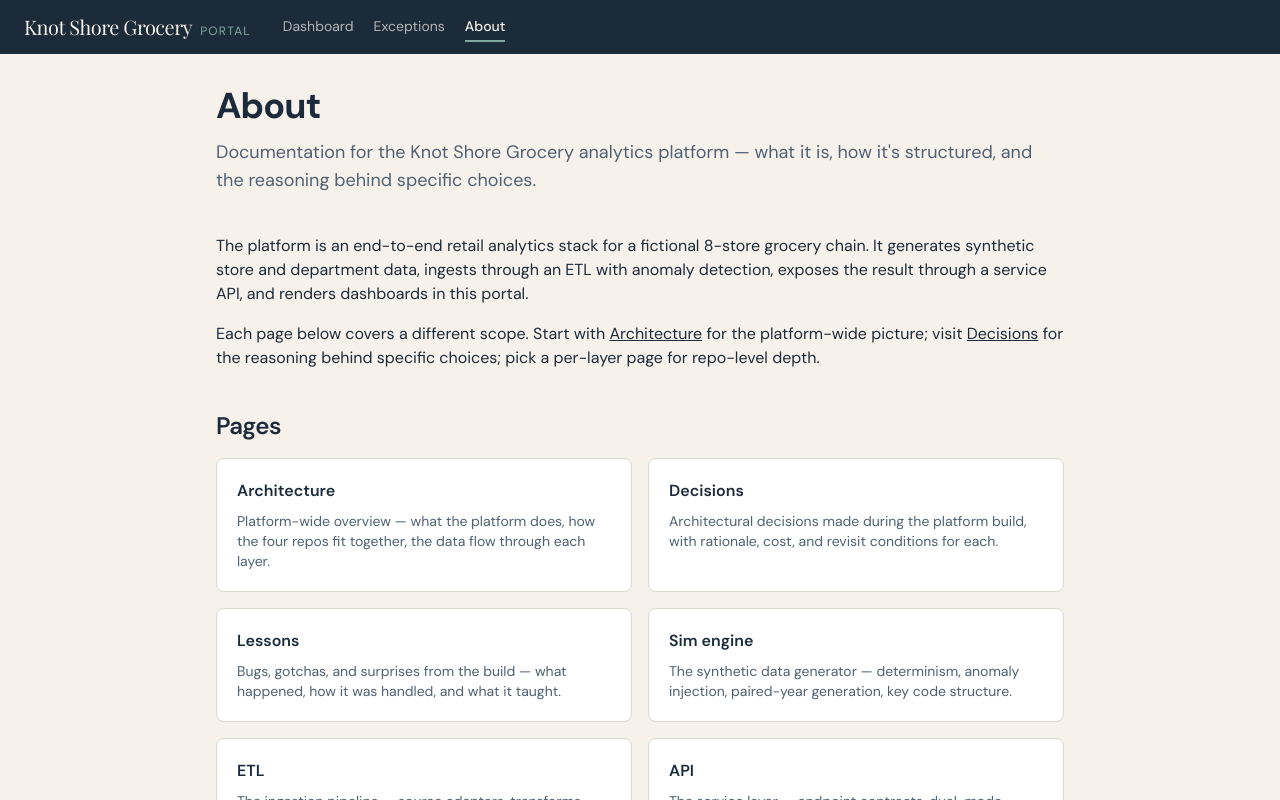
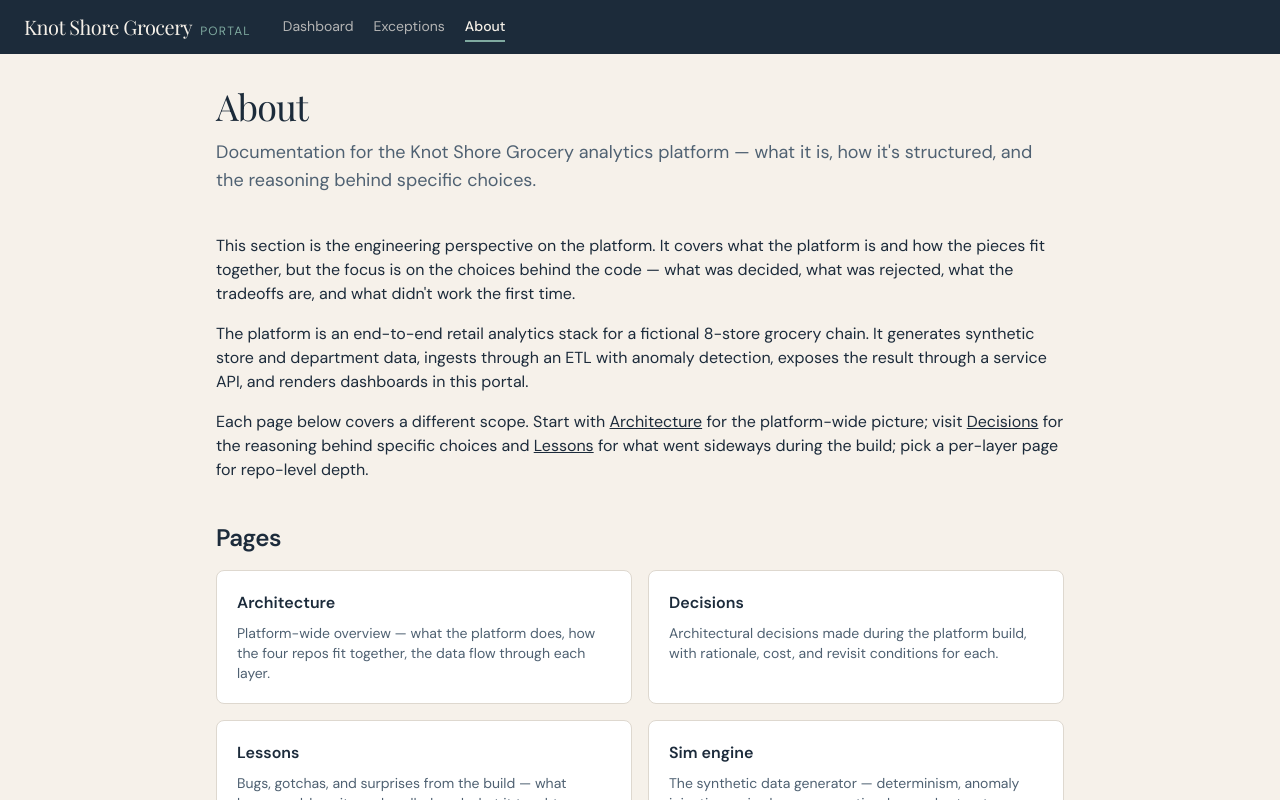
Before and after one commit to Caseykelly87/knot-shore-portal, a Next.js app: page /about in a window 1280 px wide. Shown: the top 800 px of the page. Built offline with nearby package versions, Linux system fonts and the light colour scheme; a web font is replaced by a local one.

Commit message:
feat(about): expand index framing to name engineering intent
Add a leading paragraph that names the engineering-judgment focus of the
about section, mention the new Lessons page in the existing nav prose,
and brand the h1 to match the rest of the portal's headings.

```diff
--- a/app/about/page.tsx
+++ b/app/about/page.tsx
@@ -61,7 +61,7 @@ export default function AboutPage() {
   return (
     <article className="mx-auto max-w-4xl px-6 py-8 space-y-10">
       <header className="space-y-3">
-        <h1 className="text-4xl font-bold tracking-tight">About</h1>
+        <h1 className="font-display text-4xl tracking-tight text-brand-deep-navy">About</h1>
         <p className="text-lg text-muted-foreground">
           Documentation for the Knot Shore Grocery analytics platform — what it is, how
           it&apos;s structured, and the reasoning behind specific choices.
@@ -69,6 +69,12 @@ export default function AboutPage() {
       </header>
 
       <section className="space-y-4">
+        <p>
+          This section is the engineering perspective on the platform. It covers what the
+          platform is and how the pieces fit together, but the focus is on the choices behind
+          the code — what was decided, what was rejected, what the tradeoffs are, and what
+          didn&apos;t work the first time.
+        </p>
         <p>
           The platform is an end-to-end retail analytics stack for a fictional 8-store grocery
           chain. It generates synthetic store and department data, ingests through an ETL with
@@ -84,7 +90,11 @@ export default function AboutPage() {
           <Link href="/about/decisions" className="underline hover:text-foreground">
             Decisions
           </Link>{" "}
-          for the reasoning behind specific choices; pick a per-layer page for repo-level depth.
+          for the reasoning behind specific choices and{" "}
+          <Link href="/about/lessons" className="underline hover:text-foreground">
+            Lessons
+          </Link>{" "}
+          for what went sideways during the build; pick a per-layer page for repo-level depth.
         </p>
       </section>
 
```
